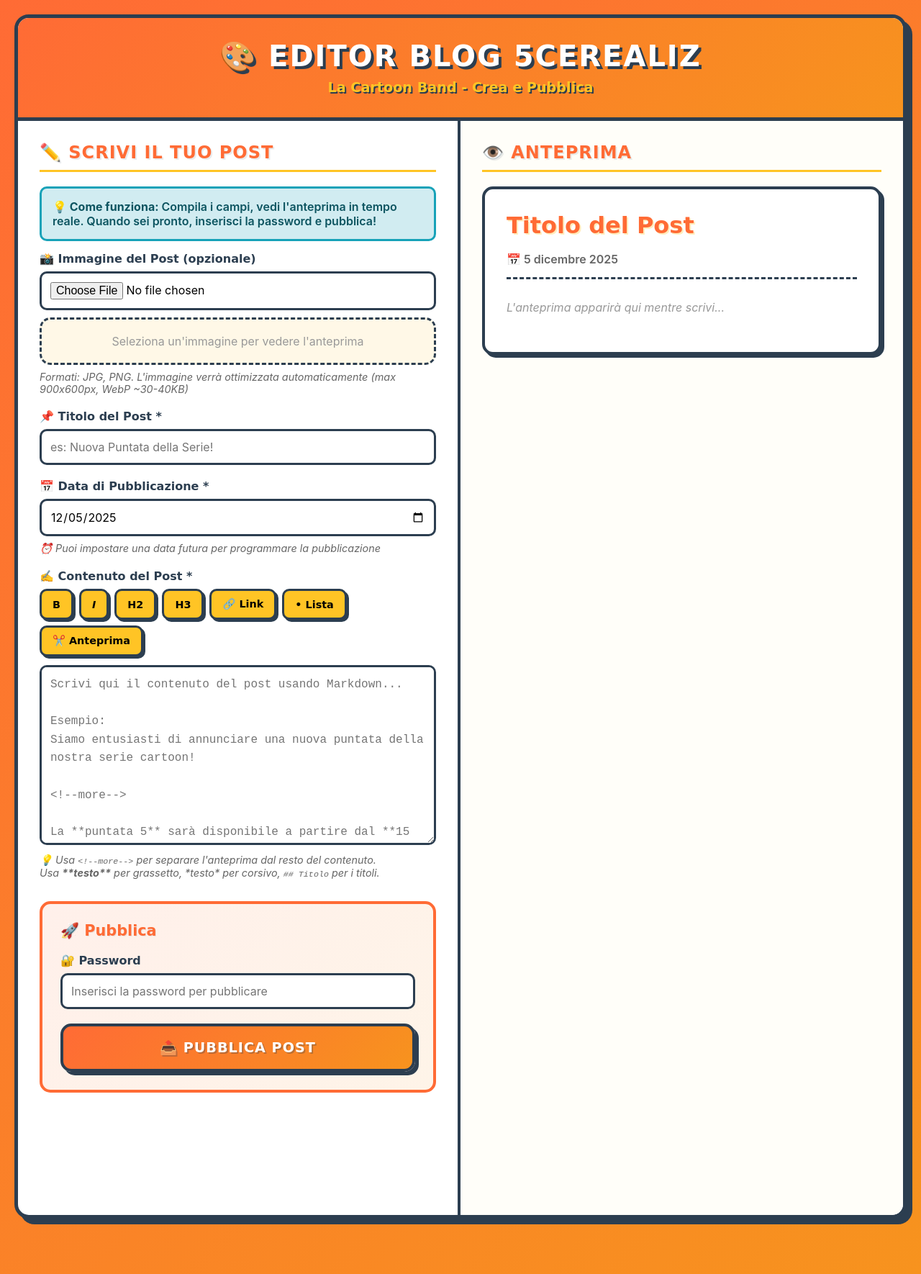
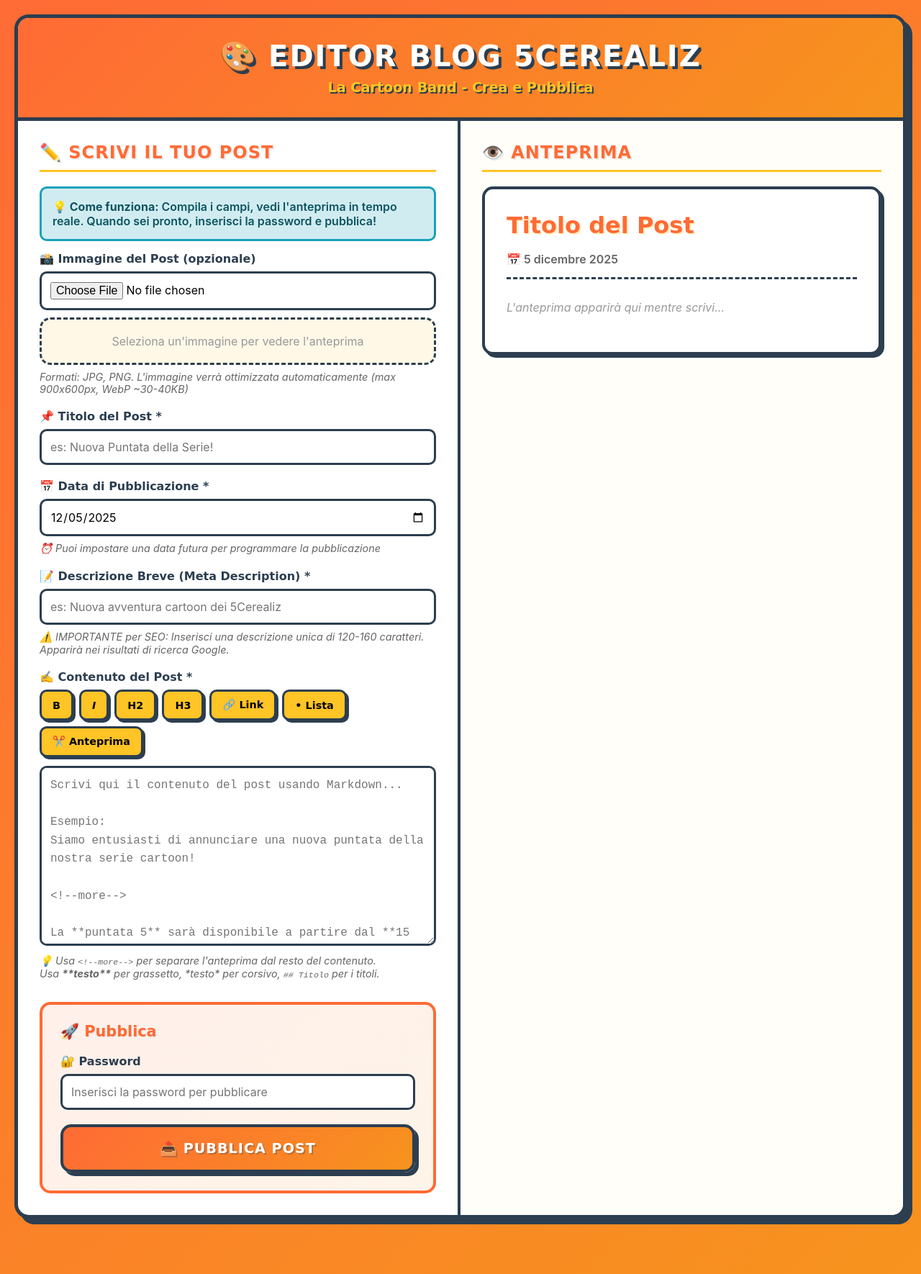
Before and after one commit to thelizberries/blog-5cerealiz, a Jekyll site: the page upload.html, which Jekyll copies as it is, in a window 1280 px wide. Shown: the whole page at 72% size. Built offline with Jekyll 4.4.1, drawn with Linux system fonts in a browser that asks for light colours.

Commit message:
Add meta description fields to home layout and post creation for improved SEO

```diff
--- a/_layouts/home.html
+++ b/_layouts/home.html
@@ -1,5 +1,7 @@
 ---
 layout: default
+title: "Home"
+description: "Blog ufficiale dei 5Cerealiz - La cartoon band più colorata. Notizie, aggiornamenti, nuove canzoni e avventure musicali per tutta la famiglia."
 ---
 
 <div class="home">
--- a/upload.html
+++ b/upload.html
@@ -438,6 +438,12 @@
                     <p class="help-text">⏰ Puoi impostare una data futura per programmare la pubblicazione</p>
                 </div>
 
+                <div class="form-group">
+                    <label for="description">📝 Descrizione Breve (Meta Description) *</label>
+                    <input type="text" id="description" placeholder="es: Nuova avventura cartoon dei 5Cerealiz" maxlength="160" required>
+                    <p class="help-text">⚠️ IMPORTANTE per SEO: Inserisci una descrizione unica di 120-160 caratteri. Apparirà nei risultati di ricerca Google.</p>
+                </div>
+
                 <!-- EDITOR CONTENUTO -->
                 <div class="form-group">
                     <label for="content">✍️ Contenuto del Post *</label>
@@ -658,6 +664,7 @@ Non vediamo l'ora di condividerla con voi! 🎵🎨"></textarea>
             const password = document.getElementById('password').value;
             const title = document.getElementById('title').value;
             const date = document.getElementById('date').value;
+            const description = document.getElementById('description').value;
             const content = document.getElementById('content').value;
 
             // Validation
@@ -671,6 +678,14 @@ Non vediamo l'ora di condividerla con voi! 🎵🎨"></textarea>
             }
             if (!date) {
                 showMessage('Seleziona la data di pubblicazione', 'error');
+                return;
+            }
+            if (!description) {
+                showMessage('Inserisci la descrizione breve (meta description)', 'error');
+                return;
+            }
+            if (description.length < 50 || description.length > 160) {
+                showMessage('La descrizione deve essere tra 50 e 160 caratteri', 'error');
                 return;
             }
             if (!content) {
@@ -723,7 +738,7 @@ Non vediamo l'ora di condividerla con voi! 🎵🎨"></textarea>
                 const postFilename = `${date}-${slugify(title)}.md`;
 
                 // Build front matter
-                let frontMatter = `---\nlayout: post\ntitle: "${title}"\ndate: ${date}\nauthor: 5Cerealiz\n`;
+                let frontMatter = `---\nlayout: post\ntitle: "${title}"\ndate: ${date}\nauthor: 5Cerealiz\ndescription: "${description}"\n`;
                 if (imageWebpName) {
                     frontMatter += `image: /assets/images/posts/${imageWebpName}\n`;
                 }
```
Also changed, not shown: _posts/2025-11-30-benvenuto-blog-5cerealiz.md (+1 -0 lines).
